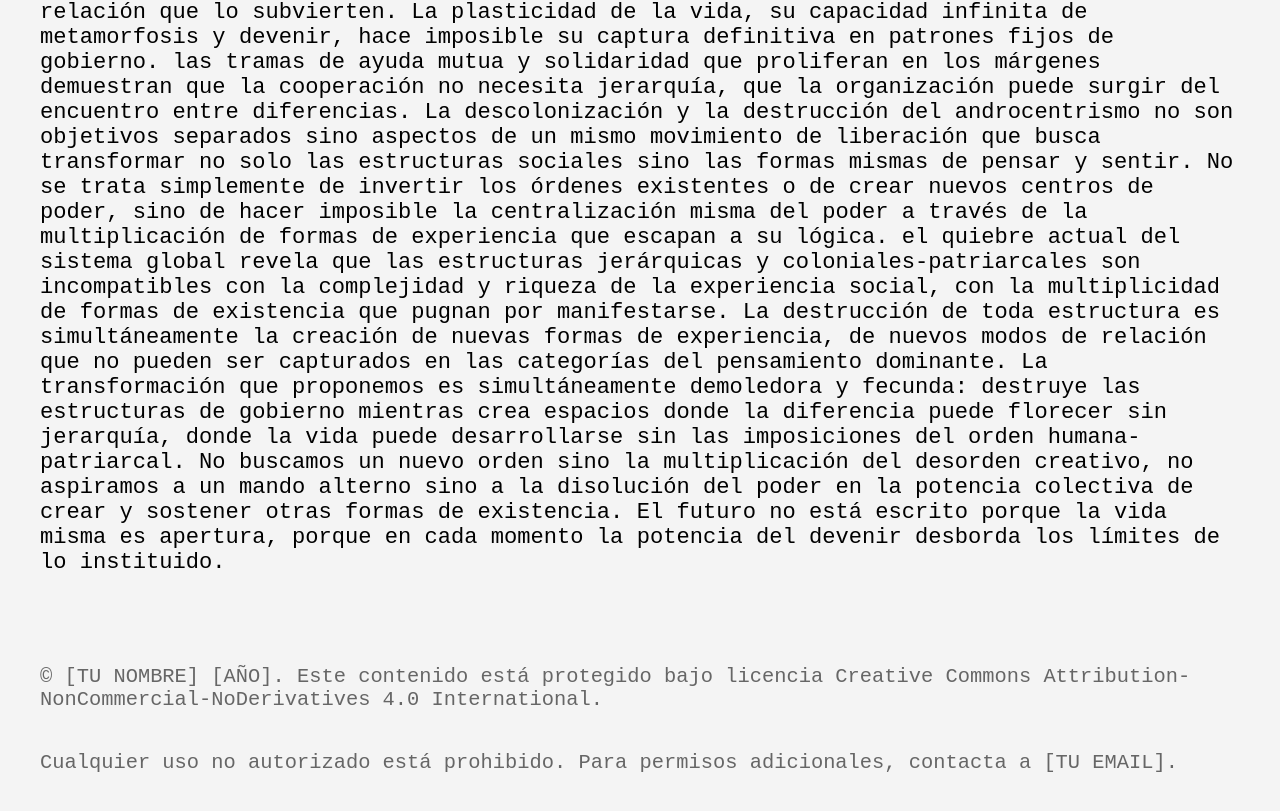
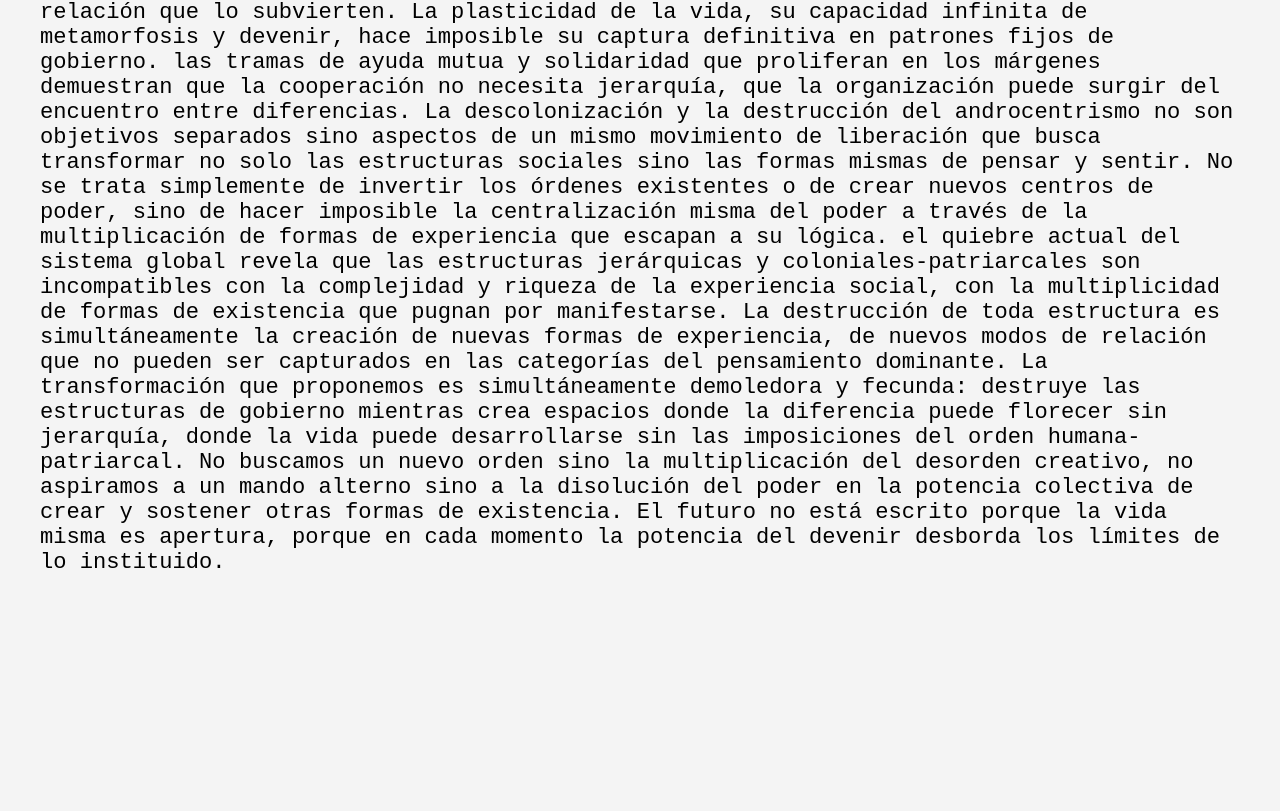
Before and after one commit to CarlosZevallosTrigoso/manifiesto, a plain HTML site: page index.html in a window 1280 px wide. Shown: the part 305-1116 px from the top of the page. After the commit the page ends 920 px from the top, so only its background shows below. Drawn offline with Linux system fonts and the light colour scheme.

Commit message:
Update index.html

```diff
--- a/index.html
+++ b/index.html
@@ -146,9 +146,5 @@ colonial,patriarcal,racial,económica,cultural,humana
      ******************************************************************/
     applyRandomIntervals();
   </script>
-  <footer style="margin-top: 50px; font-size: 12px; color: #666; text-align: center;">
-  <p>© [TU NOMBRE] [AÑO]. Este contenido está protegido bajo licencia Creative Commons Attribution-NonCommercial-NoDerivatives 4.0 International.</p>
-  <p>Cualquier uso no autorizado está prohibido. Para permisos adicionales, contacta a [TU EMAIL].</p>
-</footer>
 </body>
 </html>
```
